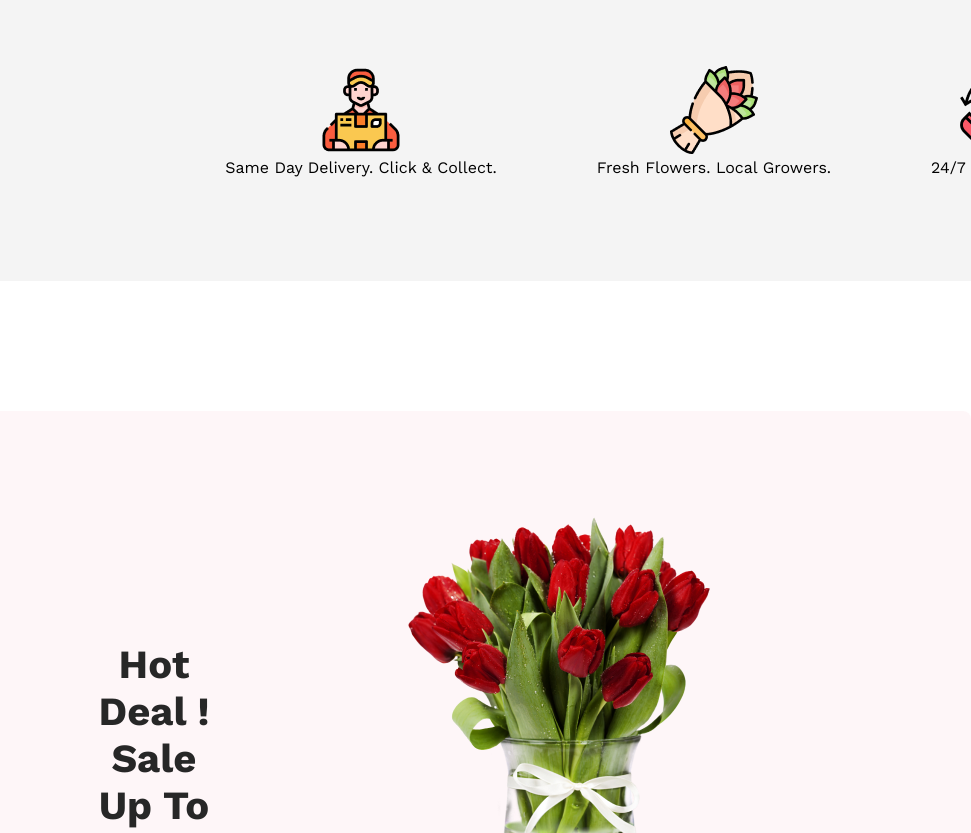
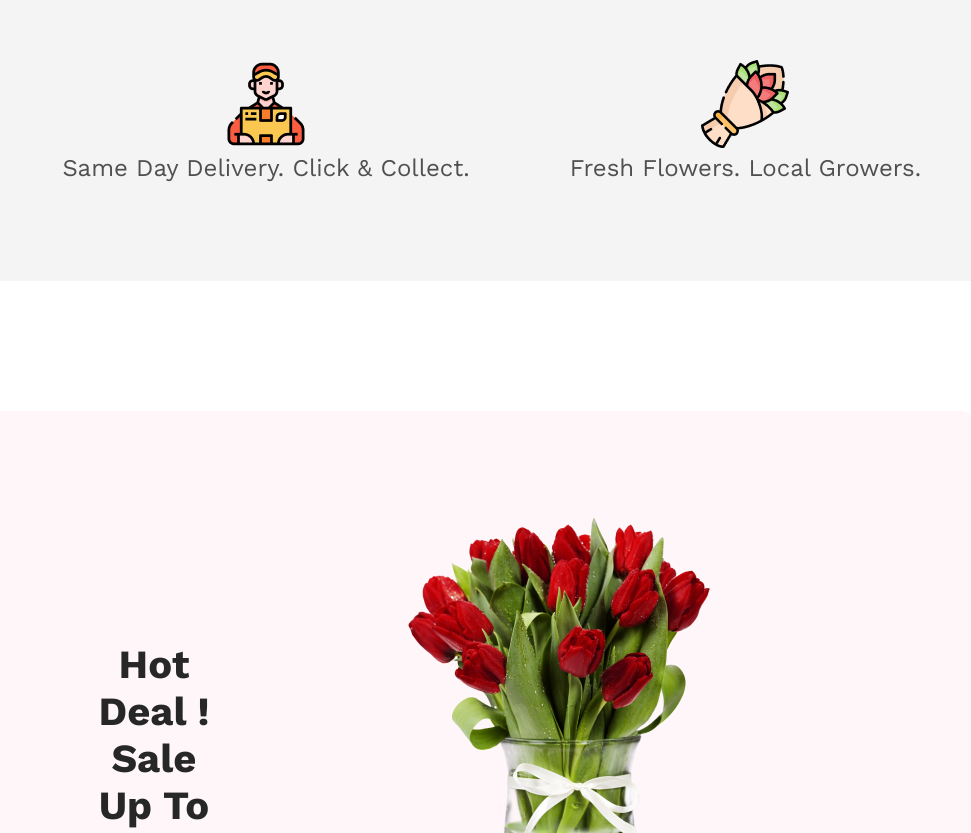
Before and after one commit to akikhossain/Flower-Shop, a plain HTML site: page index.html in a window 1280 px wide. Shown: the part 1967-2800 px from the top of the page, without its empty margins (309-1280 px from the left). Drawn offline with nearby package versions, Linux system fonts and the light colour scheme.

Commit message:
modifying something

```diff
--- a/index.html
+++ b/index.html
@@ -78,15 +78,17 @@
         <div class="services">
           <div class="delibery-boy">
             <img src="./Flower Asset/Group 57.png" alt="" />
-            <p>Same Day Delivery. Click & Collect.</p>
+            <p class="service-description">
+              Same Day Delivery. Click & Collect.
+            </p>
           </div>
           <div class="fresh-flowers">
             <img src="./Flower Asset/Group 58.png" alt="" />
-            <p>Fresh Flowers. Local Growers.</p>
+            <p class="service-description">Fresh Flowers. Local Growers.</p>
           </div>
           <div class="free-support">
             <img src="./Flower Asset/Group 59.png" alt="" />
-            <p>24/7 Free Support.</p>
+            <p class="service-description">24/7 Free Support.</p>
           </div>
         </div>
       </section>
--- a/styles.css/flower.css
+++ b/styles.css/flower.css
@@ -27,7 +27,7 @@ body {
   margin-bottom: 32px;
 }
 .header-description {
-  color: #272727;
+  color: rgba(39, 39, 39, 0.6);
   font-size: 18px;
   width: 634px;
   margin-bottom: 32px;
@@ -134,6 +134,10 @@ body {
   margin: 0 240px;
   margin-bottom: 130px;
   text-align: center;
+  font-size: 24px;
+}
+.service-description {
+  color: rgba(39, 39, 39, 0.8);
 }
 
 /* hot deal container */
@@ -292,7 +296,7 @@ footer {
 }
 .footer-second-description {
   color: rgba(255, 255, 255, 0.4);
-
+  line-height: 1.8;
   font-size: 16px;
 }
 .footer-container {
```
